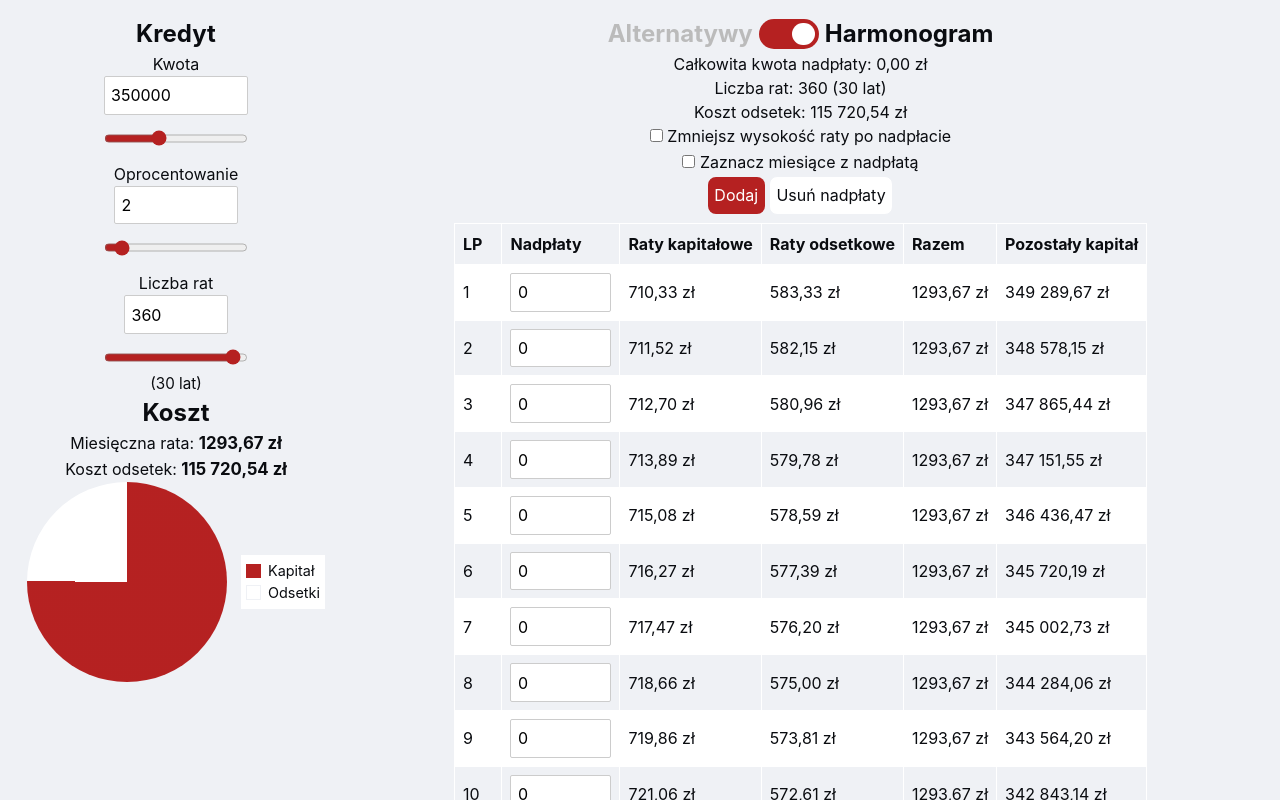
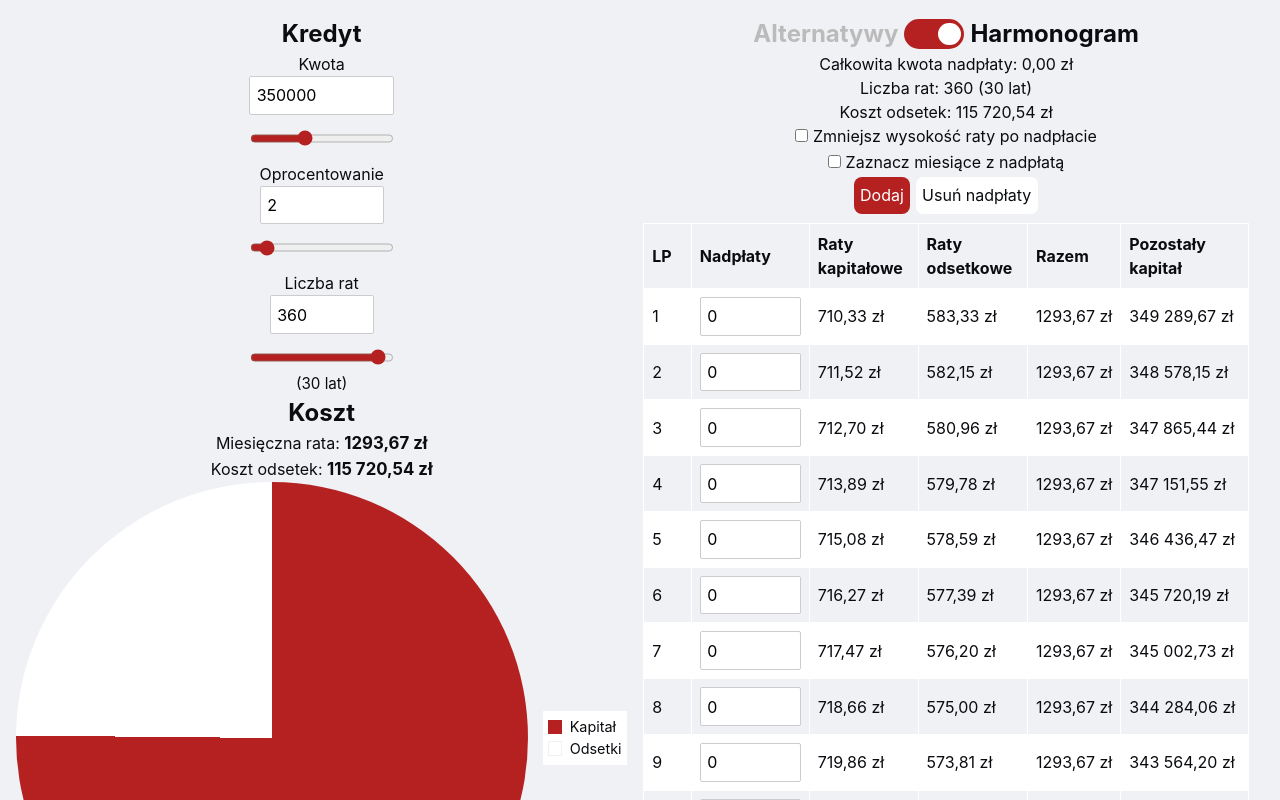
Before and after one commit to adamwroo/svelte-mortgage-calculator, a Svelte app: page / in a window 1280 px wide. Shown: the top 800 px of the page. Built offline with nearby package versions, Linux system fonts and the light colour scheme.

Commit message:
styles for pie chart adjusted

```diff
--- a/src/components/MortgageCost.svelte
+++ b/src/components/MortgageCost.svelte
@@ -28,7 +28,7 @@
     .mortgage-pie-chart {
         display: flex;
         justify-content: center;
-        height: clamp(25vh, 30vh, 10em);
-        font-size: clamp(0.75em, 2.5vw, 0.9em);
+        height: clamp(40vw, 25vh, 10em);
+        font-size: clamp(0.65em, 2.5vw, 0.9em);
     }
 </style>
```
